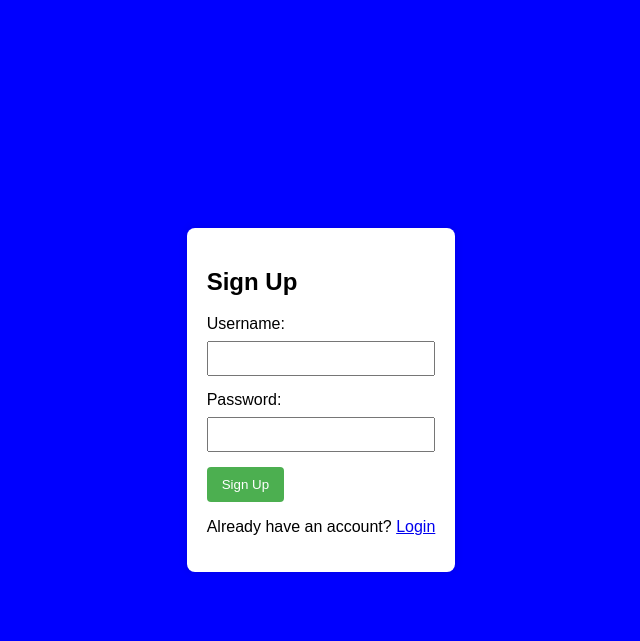
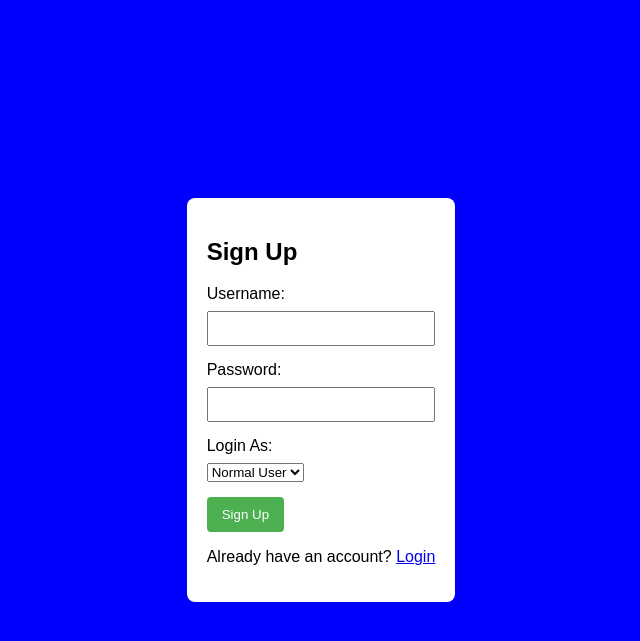
Before and after one commit to Anant-vikram-singh/musicstreaming, a Flask app: page /signup in a window 1280 px wide. Shown: the top 641 px of the page, without its empty margins (319-959 px from the left). Run offline with Flask 3, Linux system fonts and the light colour scheme.

Commit message:
drodown add

```diff
--- a/templates/signup.html
+++ b/templates/signup.html
@@ -75,7 +75,16 @@
                 <label for="signupPassword">Password:</label>
                 <input type="password" id="signupPassword" name="signupPassword" required>
             </div>
-
+            <div class="form-group">
+                <label for="loginType">Login As:</label>
+                <select id="loginType" name="loginType">
+                    <option value="normal">Normal User</option>
+                    <option value="creator">Creator</option>
+                </select>
+            </div>
+            {% if error %}
+            <div style="color: red;">{{ error }}</div>
+            {% endif %}
             <button type="submit">Sign Up</button>
         </form>
         <div class="switch-form">
```
Also changed, not shown: templates/login.html (+7 -0 lines), 1 other file.
